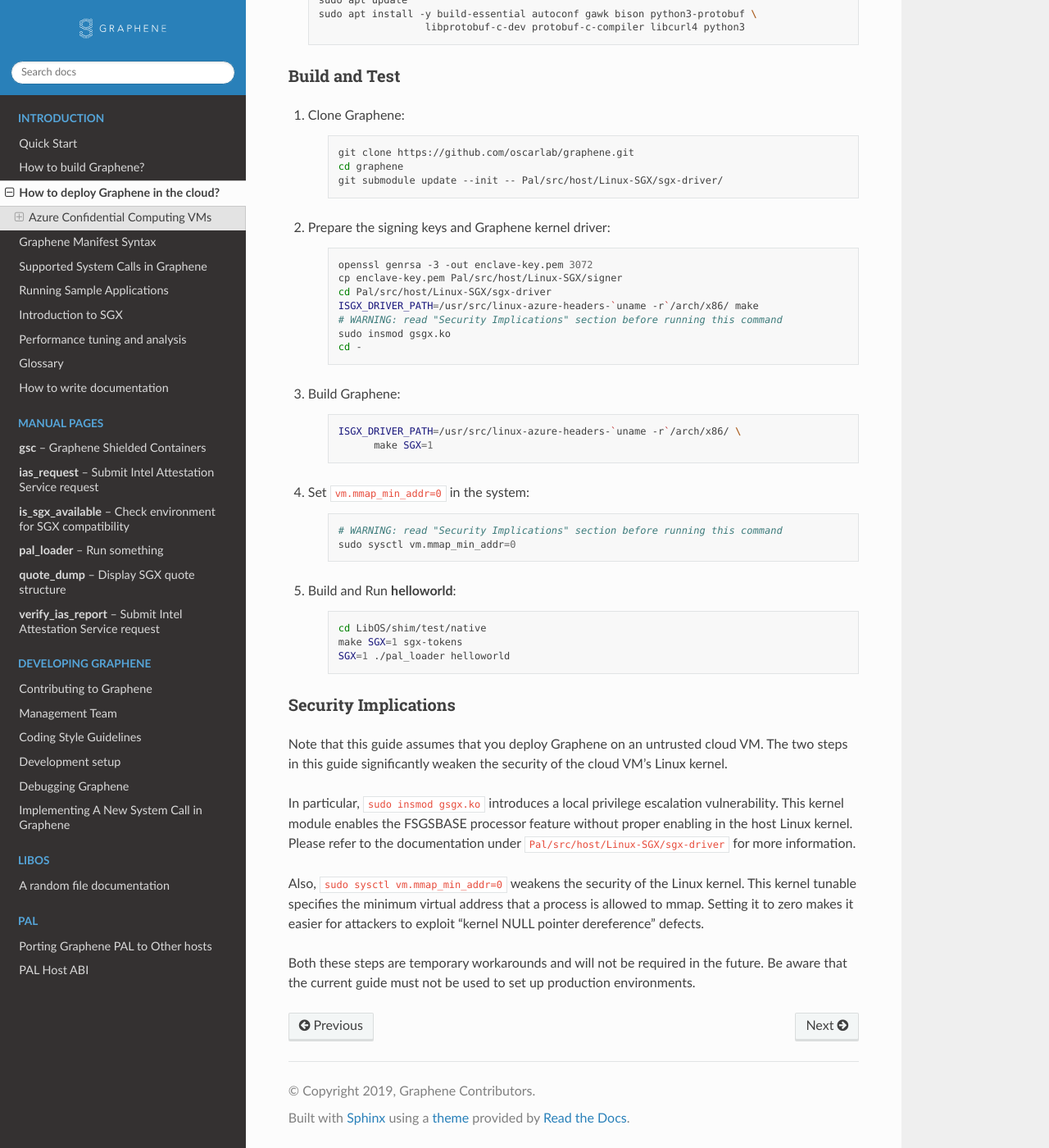
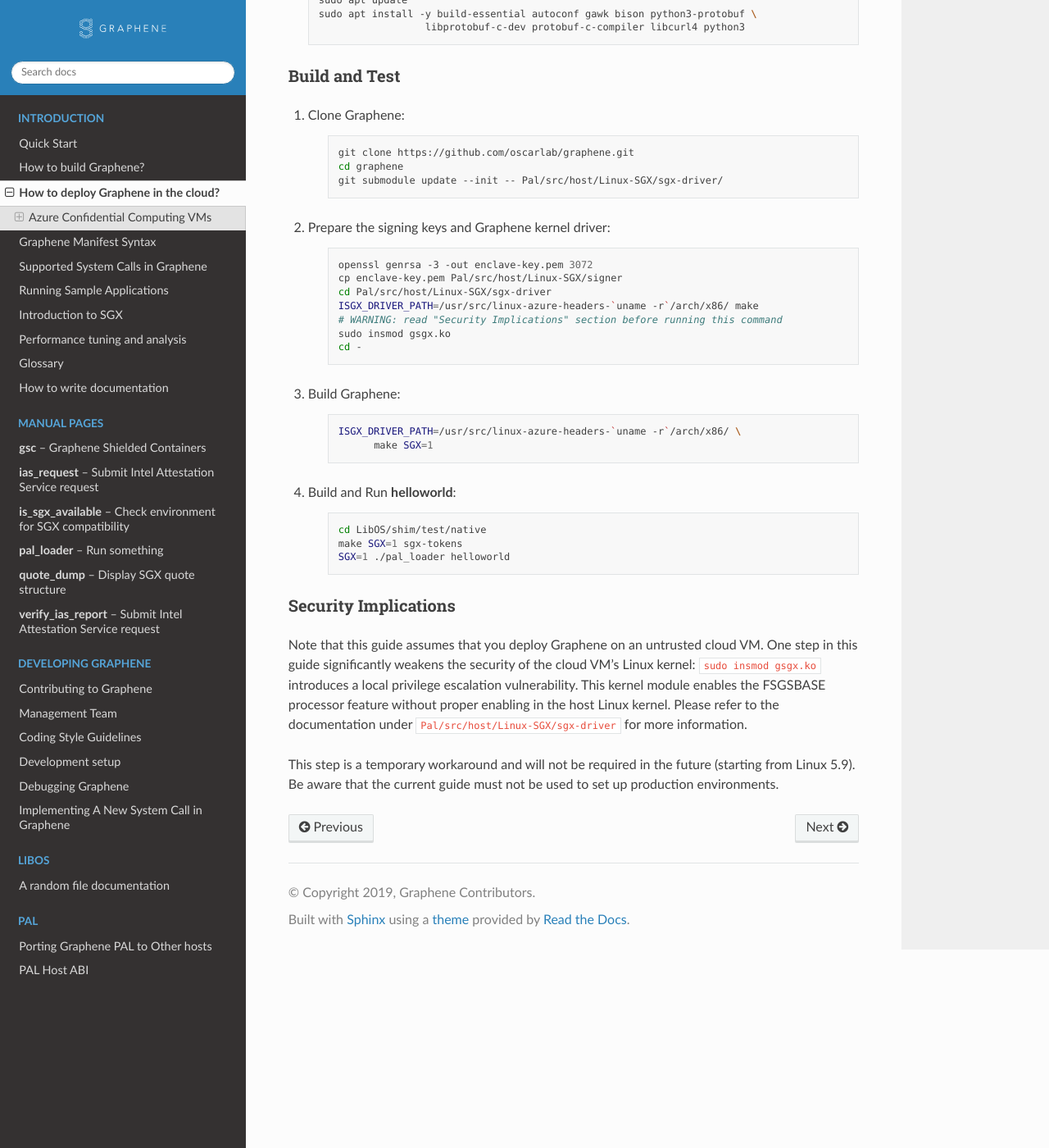
Before and after one commit to aeropittura/vaultrun, a Sphinx documentation site: the page built from Documentation/cloud-deployment.rst, in a window 1280 px wide and 1400 px high, scrolled down 624 px. Shown: the whole window at 82% size. Built offline with Sphinx 7.4.7 and the Read the Docs theme 2.0.0, drawn with Linux system fonts in a browser that asks for light colours.

Commit message:
[Pal/Linux-SGX] Allow starting enclave address space with non-zero
Previously, Graphene-SGX required vm.mmap_min_addr equal to 0x0 for
non-PIE executables (this is due to the SGX hardware requirement of
enclave base being aligned on enclave size, coupled with non-PIE
requirement of starting the code section at address 0x400000).
The legacy Intel SGX driver required a device-file-backed mmap
starting at address 0x0. The newer DCAP/in-kernel SGX drivers don't
require this, so Graphene-SGX can create the enclave at non-zero
starting address and deprecate the hack of vm.mmap_min_addr == 0x0.

Original-author: Dmitrii Kuvaiskii <dmitrii.kuvaiskii@intel.com>
Original-committer: Dmitrii Kuvaiskii <dmitrii.kuvaiskii@intel.com>
Original-commit: 69738a34a60fd7bb5e30e3f0b829162a88b8939d

```diff
--- a/Documentation/cloud-deployment.rst
+++ b/Documentation/cloud-deployment.rst
@@ -63,13 +63,6 @@ Build and Test
             ISGX_DRIVER_PATH=/usr/src/linux-azure-headers-`uname -r`/arch/x86/ \
                   make SGX=1
 
-#. Set ``vm.mmap_min_addr=0`` in the system:
-
-      .. code-block:: sh
-
-            # WARNING: read "Security Implications" section before running this command
-            sudo sysctl vm.mmap_min_addr=0
-
 #. Build and Run :program:`helloworld`:
 
       .. code-block:: sh
@@ -83,19 +76,12 @@ Security Implications
 ^^^^^^^^^^^^^^^^^^^^^
 
 Note that this guide assumes that you deploy Graphene on an untrusted cloud VM.
-The two steps in this guide significantly weaken the security of the cloud VM's
-Linux kernel.
-
-In particular, ``sudo insmod gsgx.ko`` introduces a local privilege escalation
+One step in this guide significantly weakens the security of the cloud VM's
+Linux kernel: ``sudo insmod gsgx.ko`` introduces a local privilege escalation
 vulnerability. This kernel module enables the FSGSBASE processor feature
 without proper enabling in the host Linux kernel. Please refer to the
 documentation under ``Pal/src/host/Linux-SGX/sgx-driver`` for more information.
 
-Also, ``sudo sysctl vm.mmap_min_addr=0`` weakens the security of the Linux
-kernel. This kernel tunable specifies the minimum virtual address that a
-process is allowed to mmap. Setting it to zero makes it easier for attackers to
-exploit "kernel NULL pointer dereference" defects.
-
-Both these steps are temporary workarounds and will not be required in the
-future. Be aware that the current guide must not be used to set up production
-environments.
+This step is a temporary workaround and will not be required in the future
+(starting from Linux 5.9). Be aware that the current guide must not be used to
+set up production environments.
--- a/Documentation/quickstart.rst
+++ b/Documentation/quickstart.rst
@@ -69,12 +69,12 @@ second command should list the process status of :command:`aesm_service`.
       make SGX=1
       # the console will prompt you for the path to the Intel SGX driver code
 
-#. Set ``vm.mmap_min_addr=0`` in the system::
+#. Set ``vm.mmap_min_addr=0`` in the system (*only required for the legacy SGX
+   driver and not needed for newer DCAP/in-kernel drivers*)::
 
       sudo sysctl vm.mmap_min_addr=0
 
-   Note that this is an inadvisable configuration for production systems. This
-   temporary workaround will not be required in the future.
+   Note that this is an inadvisable configuration for production systems.
 
 #. Build and run :program:`helloworld`::
 
```
Also changed, not shown: 1 other file.
